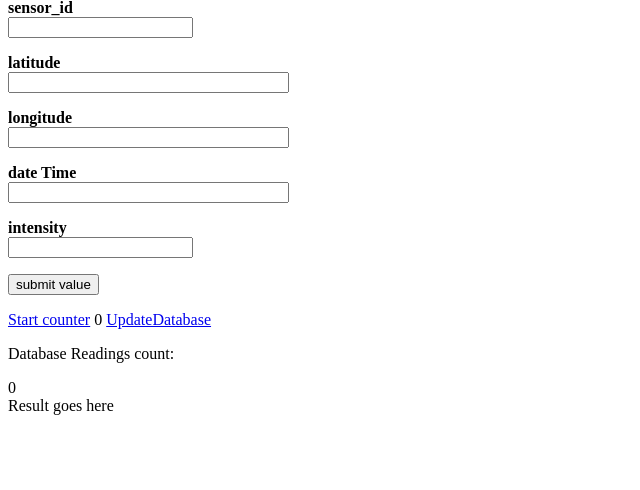
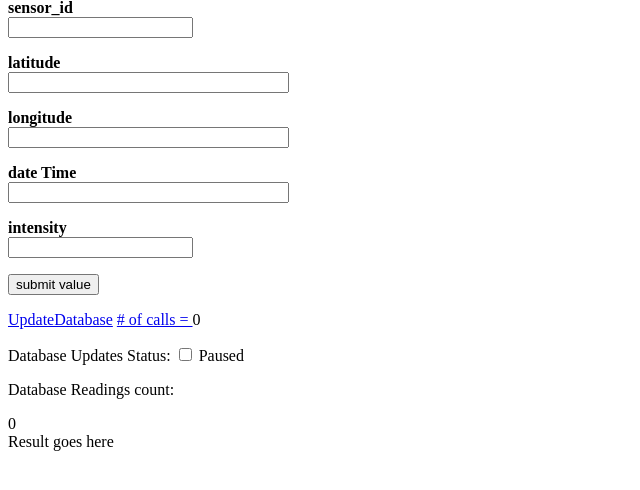
Before and after one commit to androidside/server-pollution-sensor-argon, a Flask app: page / in a window 1280 px wide. Shown: the part 117-607 px from the top of the page, without its empty margins (0-640 px from the left). Run offline with Flask 2, Linux system fonts and the light colour scheme; data that the repository does not hold is empty; parts of the project's set-up code (start-up, migrations or seed data) failed here and were passed over; some libraries are stand-ins or nearby versions.

Commit message:
before bootstrap

```diff
--- a/app/static/js/database.js
+++ b/app/static/js/database.js
@@ -13,7 +13,17 @@ function get_database(readingsHolder, readingsCountHolder) {
 		$(readingsHolder).text("{{ _('Error: Could not contact server.') }}");
 	}).always(function(){
 //		alert("finished");
-		setTimeout(triggerAsyncRequests, 2000);
+		//When we have finished executing the function we set a time to trigger it again
+		//Only if button is checked
+		 if (document.getElementById('dbupdates').checked)
+		  {
+			  setTimeout(triggerAsyncRequests, 2000);
+		      document.getElementById('dbstatus').innerHTML = 'Updating';
+		  } else {
+		      document.getElementById('dbstatus').innerHTML = 'Paused';
+		  }
+
+
 	});
 
 }
@@ -68,5 +78,18 @@ function show_database(readingsHolder, readingsCountHolder, readings){
 
 //	$(destElem).innerHTML(htmlString);
 
+}
 
+//Function used to capture the value of the checkbox to stop the script
+function db_updates()
+{
+  if (document.getElementById('dbupdates').checked)
+  {
+      document.getElementById('dbstatus').innerHTML = 'Update requested';
+      //We trigger the function 1 time so it can start to get called over and over
+	  setTimeout(triggerAsyncRequests, 2000);
+
+  } else {
+      document.getElementById('dbstatus').innerHTML = 'Pause requested';
+  }
 }
--- a/app/templates/base.html
+++ b/app/templates/base.html
@@ -4,15 +4,15 @@
 <title>{{ title }} - server_argon</title> {% else %}
 <title>server_argon</title> {% endif %}
 
-
-
-</head>
 {% block scripts %}
 
 <script src="//ajax.googleapis.com/ajax/libs/jquery/1.9.1/jquery.min.js"></script>
 <script type="text/javascript" src="/static/js/database.js"></script>
 
 {% endblock %}
+
+</head>
+
 
 <body>
 	<div>
--- a/app/templates/index.html
+++ b/app/templates/index.html
@@ -38,17 +38,23 @@
 		<p>{{ form.submit() }}</p>
 	</form>
 
+
+
+	<span id="databaseReadingsButton"> <a
+		href="javascript:get_database('#databaseReadingsText','#databaseReadingsCount');">UpdateDatabase</a>
+	</span>
 	<span id="#counter"> <a
-		href="javascript:increaseCounter('#counterValue');">Start counter</a>
+		href="javascript:increaseCounter('#counterValue');"># of calls = </a>
 	</span>
 
 	<span id="#counterValue">0</span>
 
-	<span id="databaseReadingsButton"> <a
-		href="javascript:get_database('#databaseReadingsText','#databaseReadingsCount');">UpdateDatabase</a>
-	</span>
+	<p>
+		Database Updates Status: <input type="checkbox" id="dbupdates"
+			name="dbcheckbox" onclick="db_updates();" /> <label id="dbstatus">Status</label>
+	</p>
 
-	<p> Database Readings count:</p>
+	<p>Database Readings count:</p>
 
 	<span id="#databaseReadingsCount">0</span>
 
```
Also changed, not shown: app.db. Lines whose indentation alone changed are shown as unchanged.
